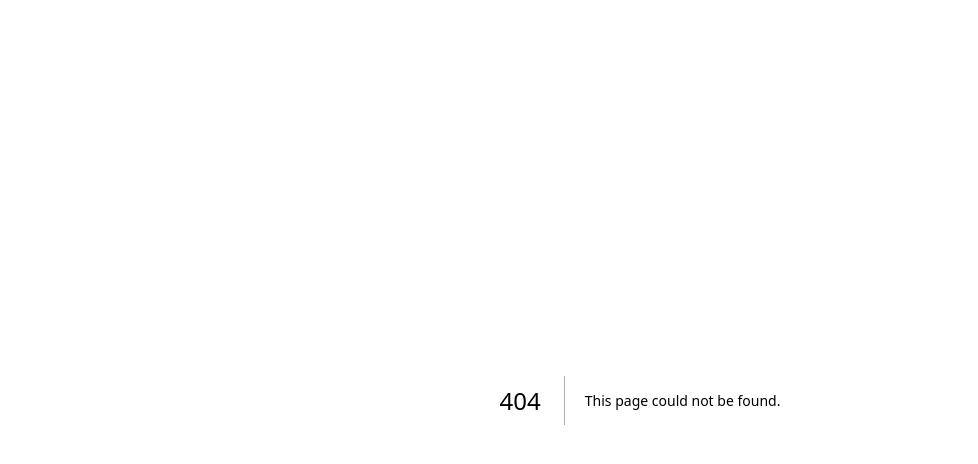
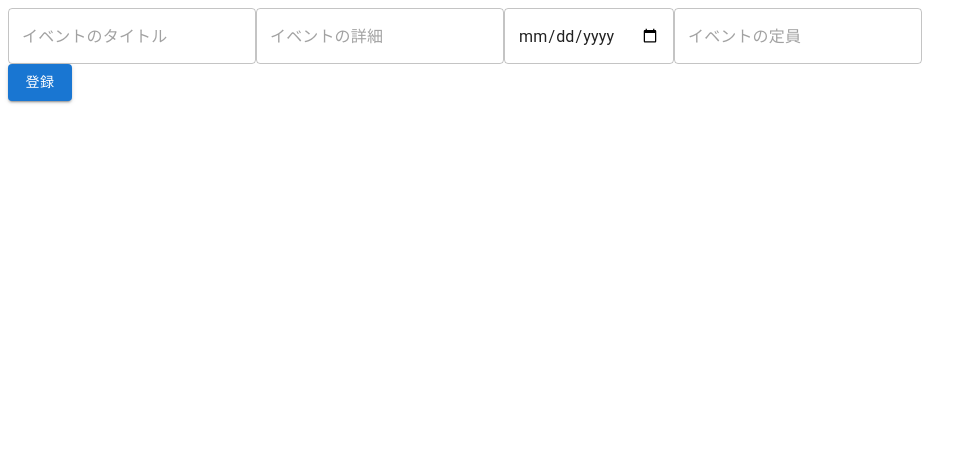
Before and after one commit to yukisakiyama2408/event-application, a Next.js app: page /event-input in a window 1280 px wide. Before the commit this address had no page. Shown: the top 464 px of the page, without its empty margins (0-978 px from the left). Built offline with nearby package versions, Linux system fonts and the light colour scheme; no server answers.

Commit message:
イベント登録機能追加

```diff
--- a/package.json
+++ b/package.json
@@ -11,7 +11,8 @@
   "dependencies": {
     "@emotion/react": "^11.11.1",
     "@emotion/styled": "^11.11.0",
-    "@mui/material": "^5.14.10",
+    "@mui/material": "^5.14.12",
+    "@mui/x-date-pickers": "^6.16.1",
     "@supabase/auth-helpers-nextjs": "^0.8.1",
     "@supabase/auth-ui-react": "^0.4.5",
     "@supabase/auth-ui-shared": "^0.1.7",
@@ -19,6 +20,7 @@
     "@types/node": "20.6.2",
     "@types/react": "18.2.21",
     "@types/react-dom": "18.2.7",
+    "dayjs": "^1.11.10",
     "eslint": "8.49.0",
     "eslint-config-next": "13.4.19",
     "next": "13.4.19",
--- /dev/null
+++ b/src/app/event-input/event-form.tsx
@@ -0,0 +1,79 @@
+import { useState } from "react";
+import { Box, TextField, Button } from "@mui/material";
+import { DatePicker } from "@mui/x-date-pickers";
+import { DateField } from "@mui/x-date-pickers";
+import dayjs, { Dayjs } from "dayjs";
+import { addEvent } from "../../utils/supabaseFunction";
+import { useRouter } from "next/navigation";
+const EventForm = () => {
+  const router = useRouter();
+
+  const [title, setTitle] = useState<string>("");
+  const [description, setDescription] = useState<string>("");
+  const [date, setDate] = useState(new Date());
+  const [capacity, setCapacity] = useState<string>("");
+  const handleAddEvent = async (e: any) => {
+    e.preventDefault();
+    console.log("aa");
+    await addEvent(title, description, capacity, date);
+  };
+
+  return (
+    <>
+      <div>
+        <Box component="form" onSubmit={(e) => handleAddEvent(e)}>
+          <TextField
+            type="text"
+            name="title"
+            placeholder="イベントのタイトル"
+            value={title}
+            onChange={(e) => setTitle(e.target.value)}
+          />
+          <TextField
+            type="text"
+            name="description"
+            placeholder="イベントの詳細"
+            value={description}
+            onChange={(e) => setDescription(e.target.value)}
+          />
+          {/* <DatePicker
+            label="Controlled picker"
+            value={date}
+            onChange={(newDate) => setDate(newDate)}
+          /> */}
+          {/* <TextField
+            type="date"
+            id="start"
+            name="trip-start"
+            value={date}
+            // onChange={() => {
+            //   setDate(v);
+            // }}
+          /> */}
+          {/* <DateField value={date} onChange={(newValue) => setDate(dayjs(newValue).format)} /> */}
+          <TextField
+            type="date"
+            name="date"
+            placeholder="イベントの実施日"
+            value={date}
+            onChange={(e) => setDate(new Date(Date.parse(e.target.value)))}
+          />
+          <TextField
+            type="text"
+            name="capacity"
+            placeholder="イベントの定員"
+            value={capacity}
+            onChange={(e) => setCapacity(e.target.value)}
+          />
+          <div>
+            <Button variant="contained" type="submit">
+              登録
+            </Button>
+          </div>
+        </Box>
+      </div>
+    </>
+  );
+};
+
+export default EventForm;
--- /dev/null
+++ b/src/app/event-input/page.tsx
@@ -0,0 +1,12 @@
+"use client";
+import EventForm from "./event-form";
+
+const EventInput = () => {
+  return (
+    <>
+      <EventForm />
+    </>
+  );
+};
+
+export default EventInput;
--- a/src/app/event/page.tsx
+++ b/src/app/event/page.tsx
@@ -1,4 +1,5 @@
 import { createServerComponentClient } from "@supabase/auth-helpers-nextjs";
+// import { supabase } from "../../../utils/supabase";
 import { cookies } from "next/headers";
 
 export default async function Event() {
--- /dev/null
+++ b/src/utils/supabase.tsx
@@ -0,0 +1,8 @@
+import { createServerComponentClient } from "@supabase/auth-helpers-nextjs";
+import { cookies } from "next/headers";
+import { createClient } from "@supabase/supabase-js";
+export const supabase = createClient(
+  process.env.NEXT_PUBLIC_SUPABASE_URL!,
+  process.env.NEXT_PUBLIC_SUPABASE_ANON_KEY!
+);
+// createServerComponentClient({ cookies });
--- /dev/null
+++ b/src/utils/supabaseFunction.tsx
@@ -0,0 +1,16 @@
+import { supabase } from "./supabase";
+import dayjs, { Dayjs } from "dayjs";
+
+export const addEvent = async (
+  title: string,
+  description: string,
+  capacity: string,
+  date: Date | undefined
+) => {
+  await supabase.from("events").insert({
+    title: title,
+    description: description,
+    capacity: capacity,
+    date: date,
+  });
+};
```
Also changed, not shown: 1 other file (tests, documents, lock files or other folders).
